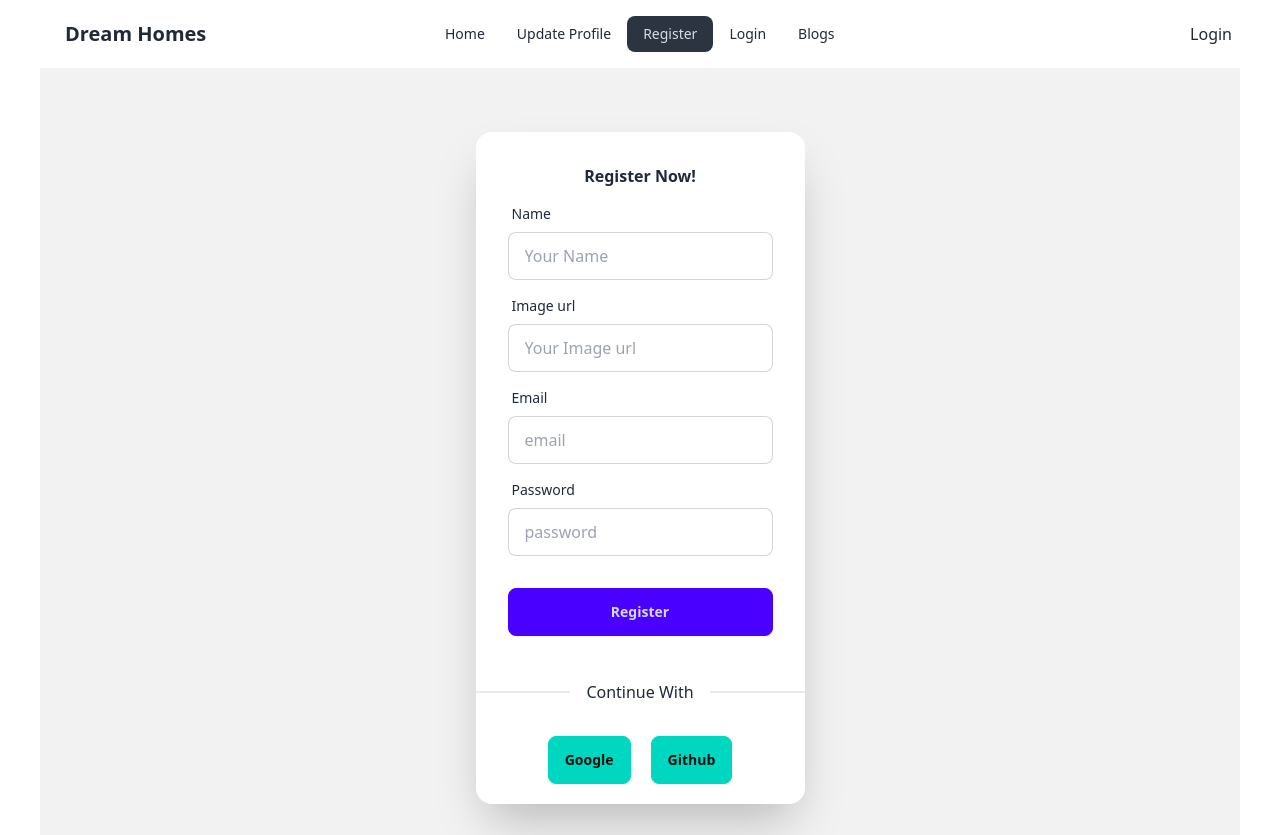
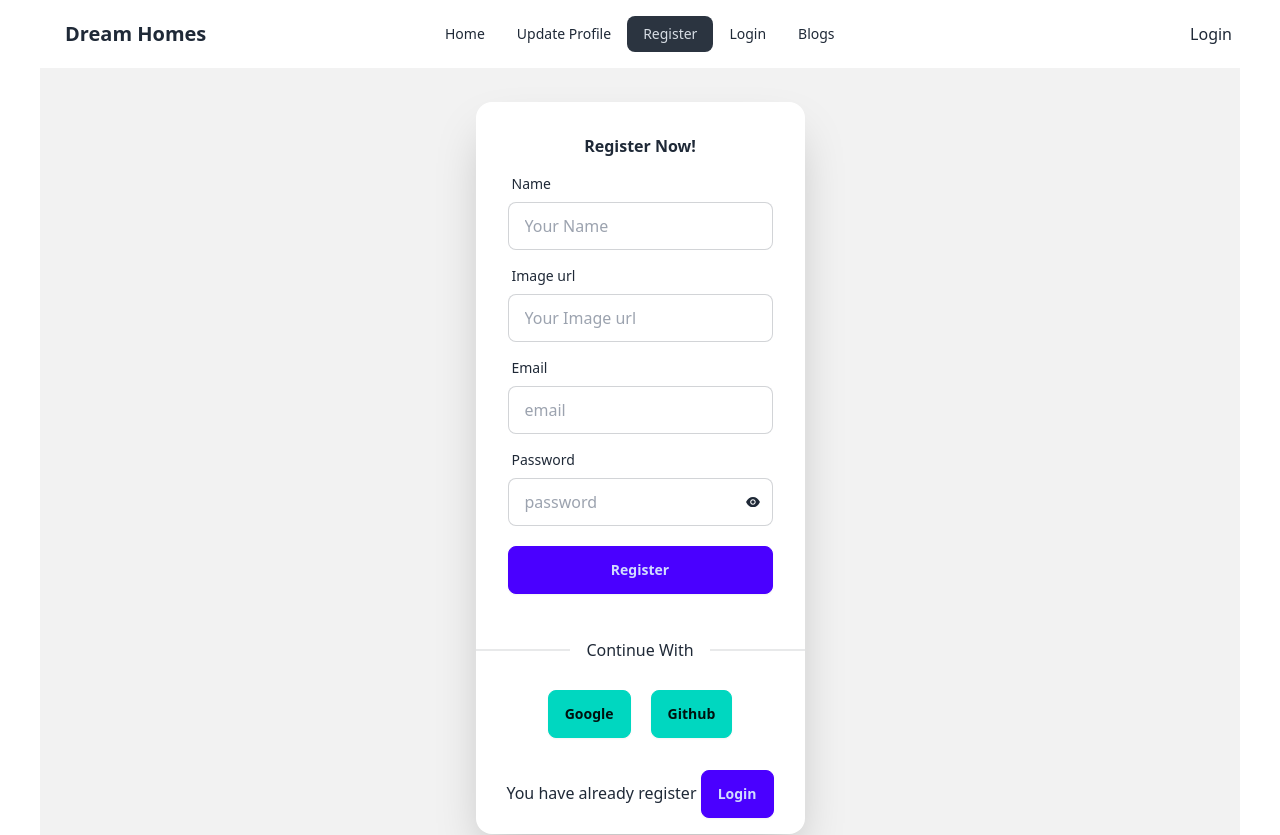
Before and after one commit to Shamimul143/B9a9-dream-homes, a React (Vite) app: page /register in a window 1280 px wide. Shown: the top 835 px of the page. Built offline with nearby package versions, Linux system fonts and the light colour scheme; no server answers.

Commit message:
update register form

```diff
--- a/package.json
+++ b/package.json
@@ -16,6 +16,7 @@
     "react": "^18.2.0",
     "react-dom": "^18.2.0",
     "react-helmet-async": "^2.0.4",
+    "react-icons": "^5.1.0",
     "react-router-dom": "^6.22.3",
     "swiper": "^11.1.1"
   },
--- a/src/firebaseProvider/FirebaseProvider.jsx
+++ b/src/firebaseProvider/FirebaseProvider.jsx
@@ -5,6 +5,7 @@ import auth from "../firebaseConfig"
 
 
 export const AuthContext = createContext(null)
+
 
 const googleProvider = new GoogleAuthProvider();
 const githubProvider = new GithubAuthProvider();
@@ -22,6 +23,7 @@ const FirebaseProvider = ({ children }) => {
         return signInWithPopup(auth, googleProvider)
             .then(() => {
                 alert('Register successfully');
+
             })
             .catch(() => { alert("Password minimum 6 character ") })
     }
@@ -30,6 +32,7 @@ const FirebaseProvider = ({ children }) => {
         return signInWithPopup(auth, githubProvider)
             .then(() => {
                 alert('Register successfully');
+
             })
             .catch(() => { alert("Password minimum 6 character ") })
     }
--- a/src/pages/Register.jsx
+++ b/src/pages/Register.jsx
@@ -1,14 +1,15 @@
-import { useContext } from "react";
+import { useContext, useState } from "react";
 import { Helmet } from "react-helmet-async";
 import { AuthContext } from "../firebaseProvider/FirebaseProvider";
-import { useNavigate } from "react-router-dom";
-
+import { Link, useNavigate } from "react-router-dom";
+import { AiFillEyeInvisible, AiFillEye } from "react-icons/ai";
 
 
 const Register = () => {
 
     const { createUser, googleLogin, githubLogin } = useContext(AuthContext)
     const navigate = useNavigate();
+    const [showPassword, setShowPassword] = useState(false)
 
 
     const handleRegister = (e) => {
@@ -39,7 +40,7 @@ const Register = () => {
 
                     <div className="card shrink-0 w-full max-w-sm shadow-2xl bg-base-100">
                         <form onSubmit={handleRegister} className="card-body">
-                        <h2 className="font-bold text-center">Register Now!</h2>
+                            <h2 className="font-bold text-center">Register Now!</h2>
                             <div className="form-control">
                                 <label className="label">
                                     <span className="label-text">Name</span>
@@ -58,22 +59,27 @@ const Register = () => {
                                 </label>
                                 <input type="email" name="email" placeholder="email" className="input input-bordered" required />
                             </div>
-                            <div className="form-control">
+                            <div className="form-control relative">
                                 <label className="label">
                                     <span className="label-text">Password</span>
                                 </label>
-                                <input type="password" name="password" placeholder="password" className="input input-bordered" required />
+                                <input type={showPassword ? "text" : "password"} name="password" placeholder="password" className="input input-bordered" required />
+                                <span onClick={() => setShowPassword(!showPassword)} className="absolute right-3 bottom-4">
+                                    {showPassword ? <AiFillEyeInvisible /> : <AiFillEye />}
+                                </span>
                             </div>
-                            <div className="form-control mt-6">
+                            <div className="form-control mt-3">
                                 <button className="btn btn-primary">Register</button>
                             </div>
                         </form>
 
                         <div className="divider">Continue With</div>
-                        <div className="py-5 space-x-5 text-center">
+
+                        <div className="py-4 space-x-5 text-center">
                             <button onClick={() => googleLogin()} className="btn btn-accent">Google</button>
                             <button onClick={() => githubLogin()} className="btn btn-accent" >Github</button>
                         </div>
+                        <h4 className="text-center py-4">You have already register <span className="btn btn-primary "><Link to="/login">Login</Link></span> </h4>
                     </div>
                 </div>
             </div>
```
Also changed, not shown: 2 other files (tests, documents, lock files or other folders).
